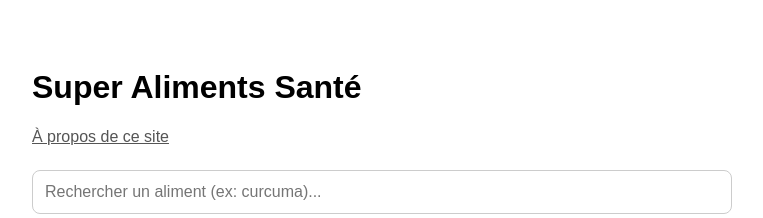
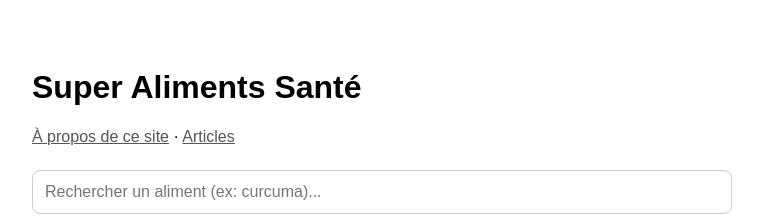
Before and after one commit to bruno13198/santeetlongevite, a Next.js app: page / in a window 1280 px wide. Shown: the top 218 px of the page, without its empty margins (258-1021 px from the left). Built offline with nearby package versions, Linux system fonts and the light colour scheme; no server answers; the database is empty.

Commit message:
Add link to Articles in page.js

```diff
--- a/app/page.js
+++ b/app/page.js
@@ -51,6 +51,8 @@ export default function Home() {
       <h1>Super Aliments Santé</h1>
       <p style={{ marginBottom: '24px' }}>
         <Link href="/a-propos" style={{ color: '#555' }}>À propos de ce site</Link>
+        {' · '}
+        <Link href="/articles" style={{ color: '#555' }}>Articles</Link>
       </p>
 
       <input
```
